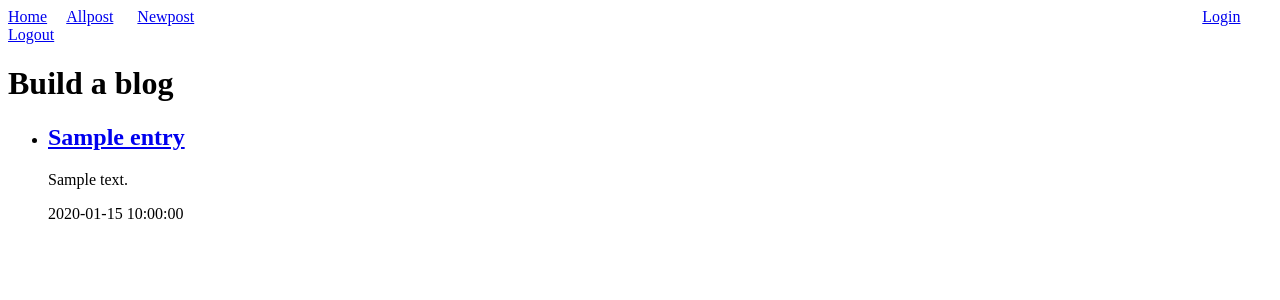
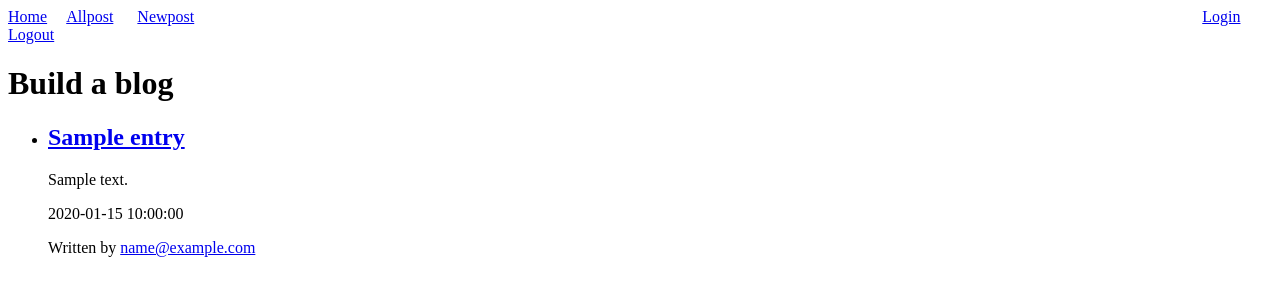
Before and after one commit to renuga6/blogz, a Flask app: page /allblog in a window 1280 px wide. Shown: the top 300 px of the page. Run offline with Flask 2, Linux system fonts and the light colour scheme; tables that the repository leaves empty hold one stand-in row (values such as "Sample post").

Commit message:
successfully completed blogz assignment

```diff
--- a/TEMPLATES/all_entry.html
+++ b/TEMPLATES/all_entry.html
@@ -10,6 +10,7 @@
                 </h2>
                 <p>{{ entry.body }}</p>
                 <p>{{ entry.created_on }}</p>
+                <p id="author">Written by <a href="blog?user={{entry.owner.id}}">{{entry.owner.email}}</a></p>
             </li>
         {% endfor %}
     </ul>
--- a/main.py
+++ b/main.py
@@ -80,7 +80,6 @@ def signup():
        password=request.form['password']
        verify=request.form['verify']
 
-       # do the validation from signup assignment
        existing_user=User.query.filter_by(email=username).first()
        if len(username) < 3:
             username_error = "Usernames must be longer than 3 characters."
```
